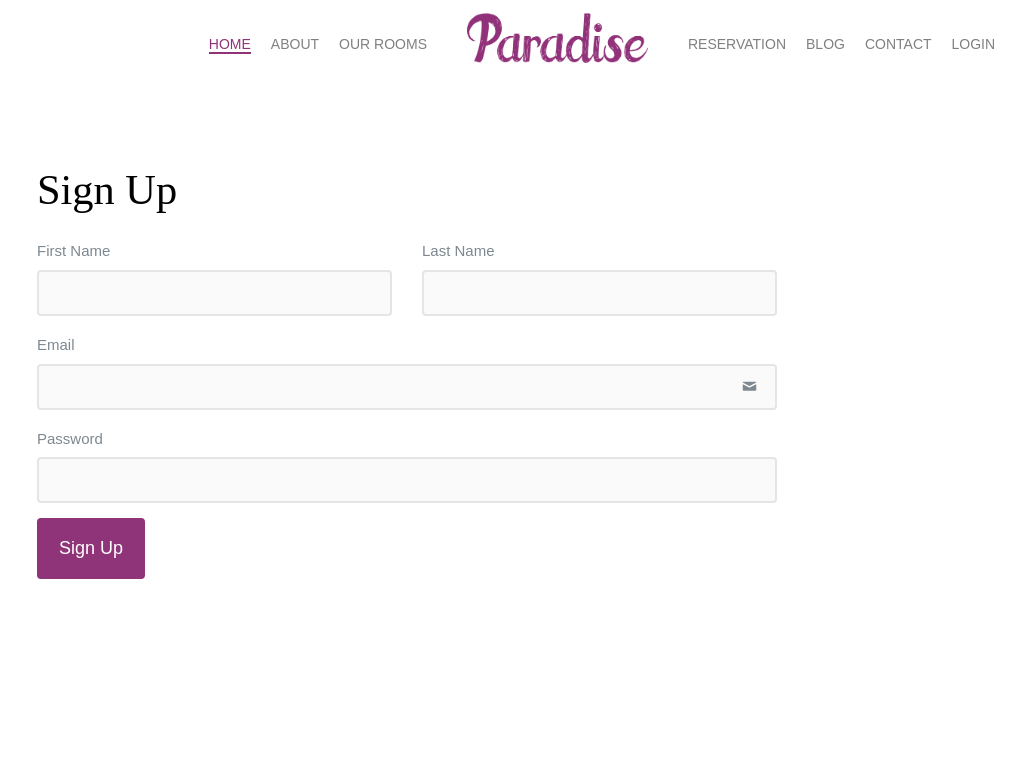
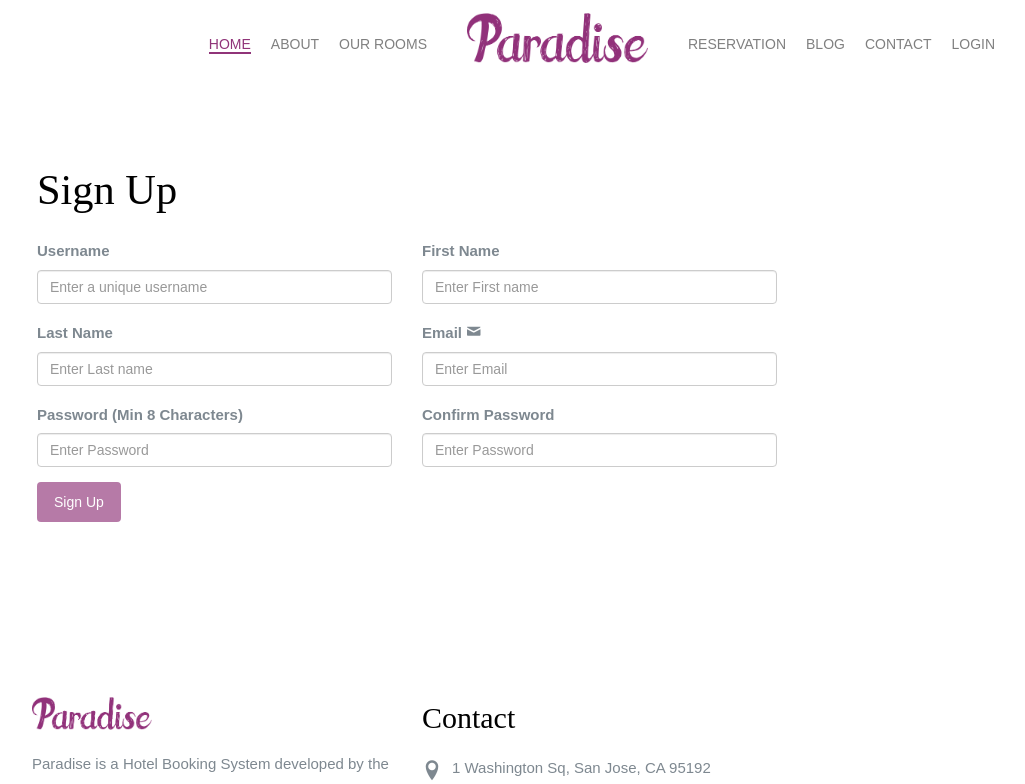
Before and after one commit to gopinathsjsu/team-project-4thepeople, an Angular app in the folder frontend/: page /signup in a window 1280 px wide. Shown: the top 784 px of the page, without its empty margins (38-1063 px from the left). Built offline with nearby package versions, Linux system fonts and the light colour scheme.

Commit message:
Merge remote-tracking branch 'origin/main' into dev-swathi

```diff
--- a/frontend/src/app/app.module.ts
+++ b/frontend/src/app/app.module.ts
@@ -1,6 +1,8 @@
 import { NgModule } from '@angular/core';
 import { BrowserModule } from '@angular/platform-browser';
 import { FormsModule } from '@angular/forms';
+import { HttpClientModule } from '@angular/common/http';
+
 import { AppRoutingModule } from './app-routing.module';
 import { AppComponent } from './app.component';
 import { LoginComponent } from './login/login.component';
@@ -21,7 +23,8 @@ import { ReservationComponent } from './reservation/reservation.component';
   imports: [
     BrowserModule,
     AppRoutingModule,
-    FormsModule
+    FormsModule,
+    HttpClientModule
   ],
   providers: [],
   bootstrap: [AppComponent]
--- a/frontend/src/app/signup/signup.component.css
+++ b/frontend/src/app/signup/signup.component.css
@@ -0,0 +1,3 @@
+button:disabled {
+    opacity: 0.3;
+}
--- a/frontend/src/app/signup/signup.component.html
+++ b/frontend/src/app/signup/signup.component.html
@@ -3,37 +3,56 @@
 <div class="row probootstrap-gutter40">
     <div class="col-md-8">
       <h2 class="mt0">Sign Up</h2>
-      <form action="#" method="post" class="probootstrap-form">
+      <form (submit)="onSignup(signupForm)" #signupForm="ngForm">
         <div class="row">
           <div class="col-md-6">
             <div class="form-group">
-              <label for="fname">First Name</label>
-              <input type="text" class="form-control" id="fname" name="fname">
+              <label for="username">Username</label>
+              <input type="text" class="form-control" id="username" name="username" ngModel #usernameInput="ngModel" [(ngModel)]="username"
+              placeholder="Enter a unique username">
             </div>
           </div>
           <div class="col-md-6">
             <div class="form-group">
-              <label for="lname">Last Name</label>
-              <input type="text" class="form-control" id="lname" name="lname">
+              <label for="first_name">First Name</label>
+              <input type="text" class="form-control" id="first_name" name="first_name" ngModel #firstnameInput="ngModel" [(ngModel)]="first_name"
+              placeholder="Enter First name" required>
             </div>
           </div>
+          <div class="col-md-6">
+            <div class="form-group">
+              <label for="last_name">Last Name</label>
+              <input type="text" class="form-control" id="last_name" name="last_name" ngModel #lastnameInput="ngModel" [(ngModel)]="last_name"
+              placeholder="Enter Last name" required>
+            </div>
+          </div>
+
+        <div class="col-md-6">
+          <div class="form-group">
+            <label for="email">Email&nbsp;</label>
+            <span class="form-field">
+              <i class="icon icon-mail"></i>
+              <input type="email" class="form-control" id="email" name="email" ngModel #emailInput="ngModel" [(ngModel)]="email"
+              placeholder="Enter Email">
+            </span>
+          </div>
+        </div>
+        <div class="form-group col-md-6">
+          <label for="password1">Password (Min 8 Characters)</label>
+          <div class="form-field">
+            <input type="password" class="form-control" id="password1" name="password1" ngModel minlength="8" #password1Input="ngModel" [(ngModel)]="password1" placeholder="Enter Password" required>
+          </div>
+        </div>
+        <div class="form-group col-md-6">
+          <label for="password2">Confirm Password</label>
+          <div class="form-field">
+            <input type="password" class="form-control" id="password2" name="password2" ngModel minlength="8" #password2Input="ngModel" [(ngModel)]="password2" placeholder="Enter Password" required (ngModelChange)="comparePasswords()">
+            <span *ngIf="!comparedPasswordBoolean">Passwords does not match</span>
+          </div>
+        </div>
         </div>
         <div class="form-group">
-          <label for="email">Email</label>
-          <div class="form-field">
-            <i class="icon icon-mail"></i>
-            <input type="email" class="form-control" id="email" name="email">
-          </div>
-        </div>
-        <div class="form-group">
-          <label for="password">Password</label>
-          <div class="form-field">
-            <input type="password" class="form-control" id="password" name="password">
-          </div>
-        </div>
-
-        <div class="form-group">
-          <input type="submit" class="btn btn-primary btn-lg" id="submit" name="submit" value="Sign Up">
+          <input type="submit" class="btn btn-primary btn-md" id="submit" name="submit" value="Sign Up" [disabled]="!signupForm.valid || !comparedPasswordBoolean">
         </div>
       </form>
     </div>
--- a/frontend/src/app/signup/signup.component.ts
+++ b/frontend/src/app/signup/signup.component.ts
@@ -1,5 +1,17 @@
 import { Component, OnInit } from '@angular/core';
+import { NgForm } from '@angular/forms';
+import { SignupService } from './signup.service';
 
+
+interface formDataInterface {
+  "username": string;
+  "first_name": string;
+  "last_name": string;
+  "email": string;
+  "password1": string;
+  "password2": string;
+
+};
 @Component({
   selector: 'app-signup',
   templateUrl: './signup.component.html',
@@ -7,9 +19,43 @@ import { Component, OnInit } from '@angular/core';
 })
 export class SignupComponent implements OnInit {
 
-  constructor() { }
+  username: string = '';
+  first_name: string = '';
+  last_name: string = '';
+  email: string = '';
+  password1: string = '';
+  password2: string = '';
+  comparedPasswordBoolean:boolean = true;
+
+  constructor(private service: SignupService) { }
 
   ngOnInit(): void {
   }
 
+  onSignup(form: NgForm) {
+    if (form.valid) {
+
+      let formData: formDataInterface = {
+        "username": this.username,
+        "first_name": this.first_name,
+        "last_name": this.last_name,
+        "email": this.email,
+        "password1": this.password1,
+        "password2": this.password2
+      }
+
+      this.service.signUpService(formData)
+      .subscribe(response => {
+        console.log(response);
+      })
+    }
+  }
+
+  comparePasswords() {
+    if(this.password1 == this.password2) {
+      this.comparedPasswordBoolean = true
+    } else {
+      this.comparedPasswordBoolean = false
+    }
+  }
 }
--- /dev/null
+++ b/frontend/src/app/signup/signup.service.ts
@@ -0,0 +1,15 @@
+import { Injectable } from '@angular/core';
+import { HttpClient } from '@angular/common/http';
+import { Observable } from 'rxjs';
+import { Form } from '@angular/forms';
+@Injectable({
+  providedIn: 'root'
+})
+export class SignupService {
+
+  constructor(private httpClient: HttpClient) {}
+
+  signUpService(form: any) {
+    return this.httpClient.post('https://sw-engineering-system.herokuapp.com/accounts/api/register/', form);
+  }
+}
```
Also changed, not shown: frontend/src/assets/gulpfile.js (deleted, +0 -136 lines), frontend/src/assets/package.json (deleted, +0 -16 lines), 1 other file (tests, documents, lock files or other folders).
